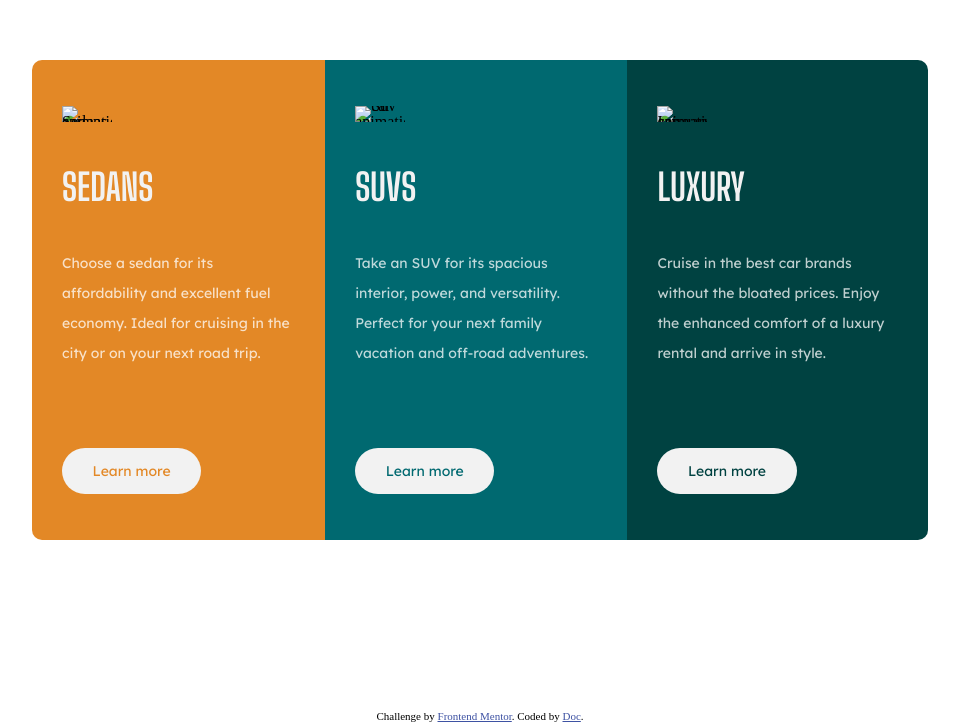
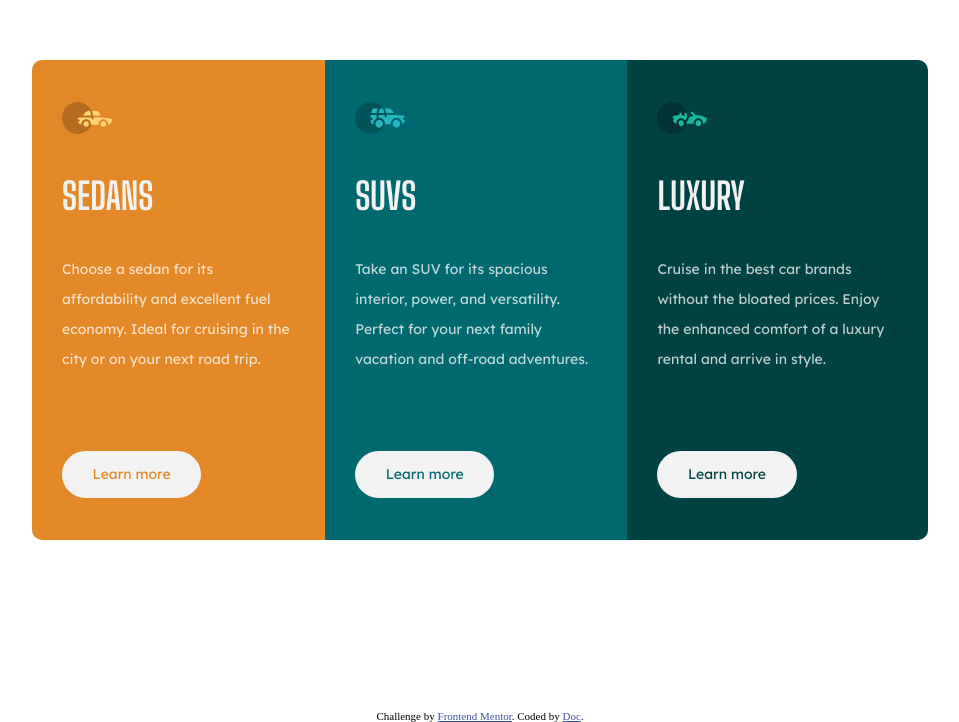
Before and after one commit to DenisDoc/3-column-preview-card-component-challenge-hub, a plain HTML site: page index.html in a window 1280 px wide. Shown: the part 110-832 px from the top of the page, without its empty margins (160-1119 px from the left). Drawn offline with Linux system fonts and the light colour scheme; the site is published under a folder, as on GitHub Pages, so addresses that start at the root find nothing.

Commit message:
small adjustments

```diff
--- a/index.html
+++ b/index.html
@@ -17,21 +17,21 @@
 <body>
   <main class="container">
     <section class="sedans">
-     <img src="/images/icon-sedans.svg" alt="Sedans car animation">
+     <img src="images/icon-sedans.svg" alt="Sedans car animation">
       <h2>Sedans</h2>
       <p>Choose a sedan for its affordability and excellent fuel economy. Ideal for cruising in the city
       or on your next road trip.</p>
       <button class="btn one" type="button">Learn more</button>
     </section>
     <section class="suvs">
-      <img src="/images/icon-suvs.svg" alt="Suv car animation">
+      <img src="images/icon-suvs.svg" alt="Suv car animation">
       <h2>SUVs</h2>
       <p>Take an SUV for its spacious interior, power, and versatility. Perfect for your next family vacation
       and off-road adventures.</p>
       <button class="btn two" type="button">Learn more</button>
     </section>
     <section class="luxury">
-      <img src="/images/icon-luxury.svg" alt="Luxuary car animation">
+      <img src="images/icon-luxury.svg" alt="Luxuary car animation">
       <h2>Luxury</h2>
       <p>Cruise in the best car brands without the bloated prices. Enjoy the enhanced comfort of a luxury
       rental and arrive in style.</p>
```
